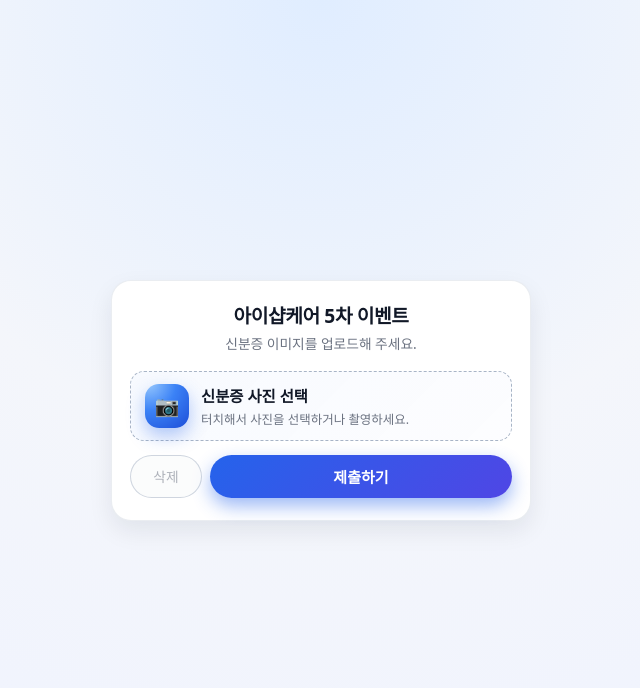
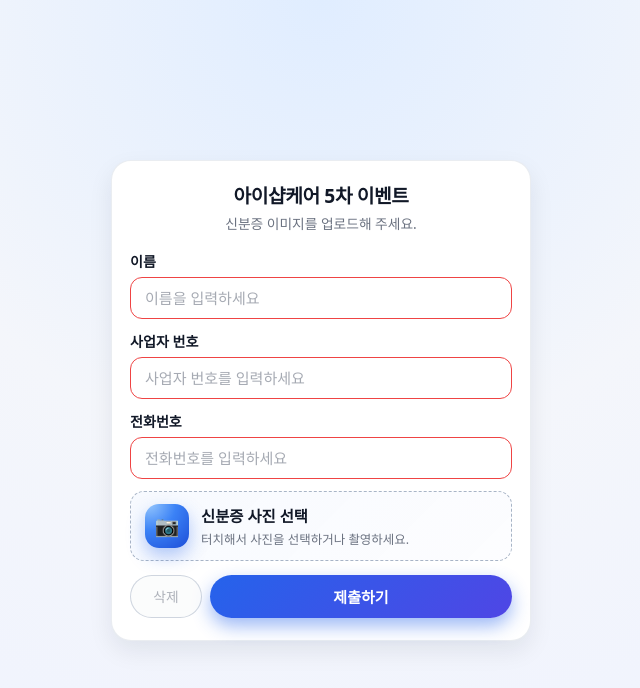
Before and after one commit to taelim103-svg/ishopcare-event, a plain HTML site: page index.html in a window 1280 px wide. Shown: the whole page, without its empty margins (319-959 px from the left). Drawn offline with Linux system fonts and the light colour scheme.

Commit message:
이름, 사업자번호, 전화번호 입력 필드 추가 및 파일명 자동 생성 기능 구현

```diff
--- a/index.html
+++ b/index.html
@@ -15,6 +15,39 @@
         </header>
 
         <form class="upload-form" id="uploadForm">
+          <div class="input-group">
+            <label for="userName" class="input-label">이름</label>
+            <input
+              type="text"
+              id="userName"
+              class="input-field"
+              placeholder="이름을 입력하세요"
+              required
+            />
+          </div>
+
+          <div class="input-group">
+            <label for="businessNumber" class="input-label">사업자 번호</label>
+            <input
+              type="text"
+              id="businessNumber"
+              class="input-field"
+              placeholder="사업자 번호를 입력하세요"
+              required
+            />
+          </div>
+
+          <div class="input-group">
+            <label for="phoneNumber" class="input-label">전화번호</label>
+            <input
+              type="tel"
+              id="phoneNumber"
+              class="input-field"
+              placeholder="전화번호를 입력하세요"
+              required
+            />
+          </div>
+
           <label for="idImage" class="upload-area" id="uploadArea">
             <div class="upload-icon">📷</div>
             <div class="upload-text">
--- a/script.js
+++ b/script.js
@@ -11,6 +11,28 @@ const previewImage = document.getElementById('previewImage');
 const toast = document.getElementById('toast');
 
 let currentObjectUrl = null;
+
+// 입력값에서 파일명 생성 함수
+function generateFileName(originalFileName) {
+  const userName = document.getElementById('userName').value.trim();
+  const businessNumber = document.getElementById('businessNumber').value.trim();
+  const phoneNumber = document.getElementById('phoneNumber').value.trim();
+
+  // 입력값이 모두 있는 경우
+  if (userName && businessNumber && phoneNumber) {
+    // 파일 확장자 추출
+    const extension = originalFileName.split('.').pop() || 'jpg';
+    // 특수문자 제거 및 공백을 언더스코어로 변경
+    const cleanName = userName.replace(/[^\w가-힣]/g, '_');
+    const cleanBusiness = businessNumber.replace(/[^\w]/g, '_');
+    const cleanPhone = phoneNumber.replace(/[^\w]/g, '_');
+
+    return `${cleanName}_${cleanBusiness}_${cleanPhone}.${extension}`;
+  }
+
+  // 입력값이 없는 경우 원본 파일명 사용
+  return originalFileName || `image_${Date.now()}.jpg`;
+}
 
 function showToast(message) {
   toast.textContent = message;
@@ -60,6 +82,8 @@ function resetPreview() {
   uploadArea.classList.remove('has-file');
   fileInput.value = '';
   deleteButton.disabled = true;
+
+  // 입력 필드는 초기화하지 않음 (사용자가 다시 입력할 필요 없도록)
 }
 
 async function uploadToDrive(file) {
@@ -80,8 +104,9 @@ async function uploadToDrive(file) {
           return;
         }
 
-        // 파일명이 없으면 생성 (모바일 촬영 시 파일명이 없을 수 있음)
-        const fileName = file.name || `image_${Date.now()}.jpg`;
+        // 입력값을 기반으로 파일명 생성
+        const originalFileName = file.name || `image_${Date.now()}.jpg`;
+        const fileName = generateFileName(originalFileName);
         const mimeType = file.type || 'image/jpeg';
 
         console.log('업로드 시작:', {
@@ -243,6 +268,29 @@ uploadForm.addEventListener('submit', async (event) => {
   event.preventDefault();
   clearError();
 
+  // 입력값 검증
+  const userName = document.getElementById('userName').value.trim();
+  const businessNumber = document.getElementById('businessNumber').value.trim();
+  const phoneNumber = document.getElementById('phoneNumber').value.trim();
+
+  if (!userName) {
+    setError('이름을 입력해 주세요.');
+    document.getElementById('userName').focus();
+    return;
+  }
+
+  if (!businessNumber) {
+    setError('사업자 번호를 입력해 주세요.');
+    document.getElementById('businessNumber').focus();
+    return;
+  }
+
+  if (!phoneNumber) {
+    setError('전화번호를 입력해 주세요.');
+    document.getElementById('phoneNumber').focus();
+    return;
+  }
+
   const file = fileInput.files && fileInput.files[0];
 
   if (!file) {
--- a/style.css
+++ b/style.css
@@ -71,6 +71,45 @@ body {
   display: flex;
   flex-direction: column;
   gap: 12px;
+}
+
+.input-group {
+  display: flex;
+  flex-direction: column;
+  gap: 6px;
+}
+
+.input-label {
+  font-size: 0.88rem;
+  font-weight: 600;
+  color: var(--text-main);
+}
+
+.input-field {
+  width: 100%;
+  padding: 10px 14px;
+  border: 1px solid var(--border);
+  border-radius: 12px;
+  font-size: 0.94rem;
+  font-family: inherit;
+  color: var(--text-main);
+  background: #fff;
+  transition: border-color 0.15s ease, box-shadow 0.15s ease;
+}
+
+.input-field:focus {
+  outline: none;
+  border-color: var(--primary);
+  box-shadow: 0 0 0 3px rgba(59, 130, 246, 0.1);
+}
+
+.input-field::placeholder {
+  color: var(--text-sub);
+  opacity: 0.6;
+}
+
+.input-field:invalid {
+  border-color: var(--danger);
 }
 
 .upload-area {
```
